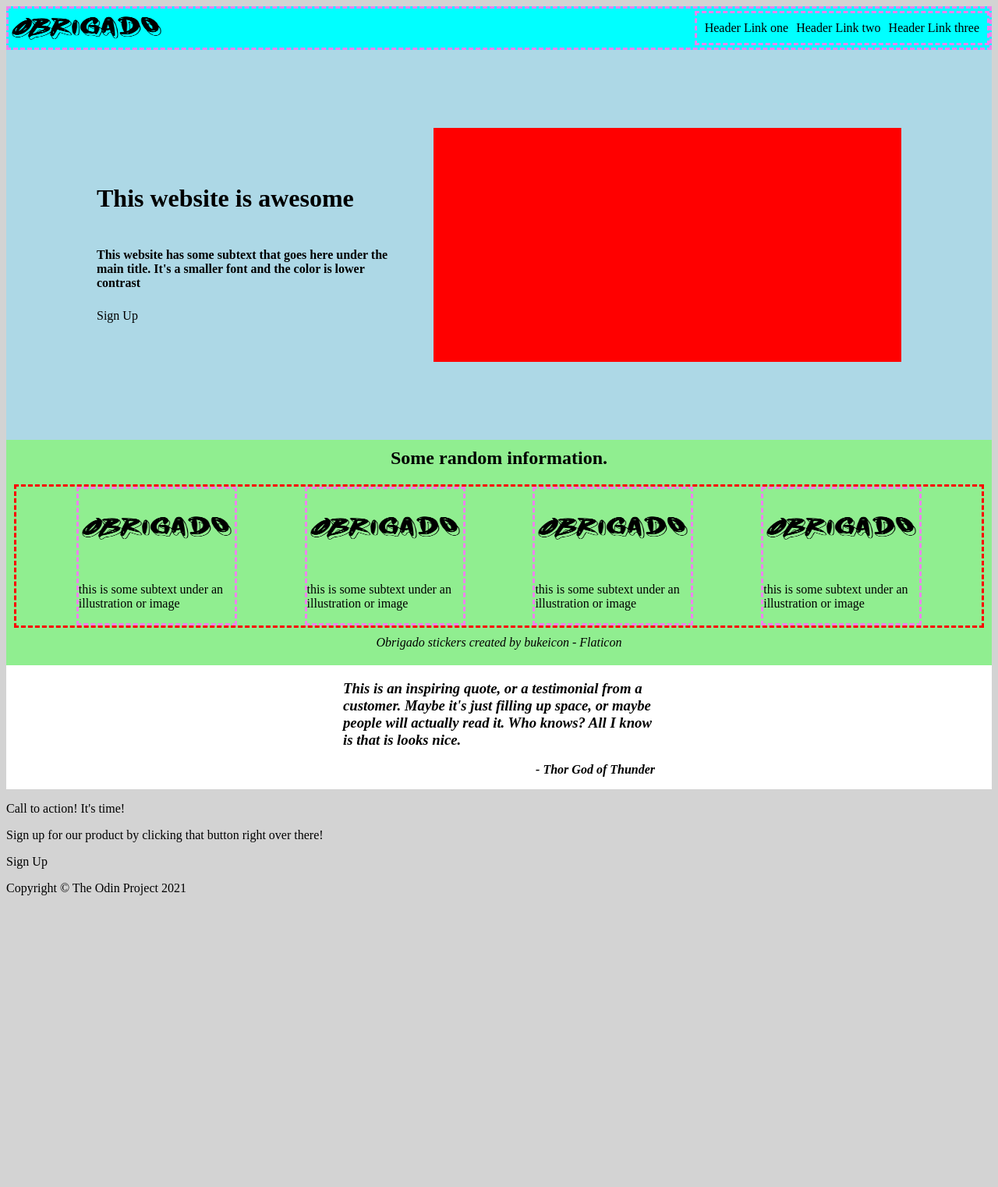
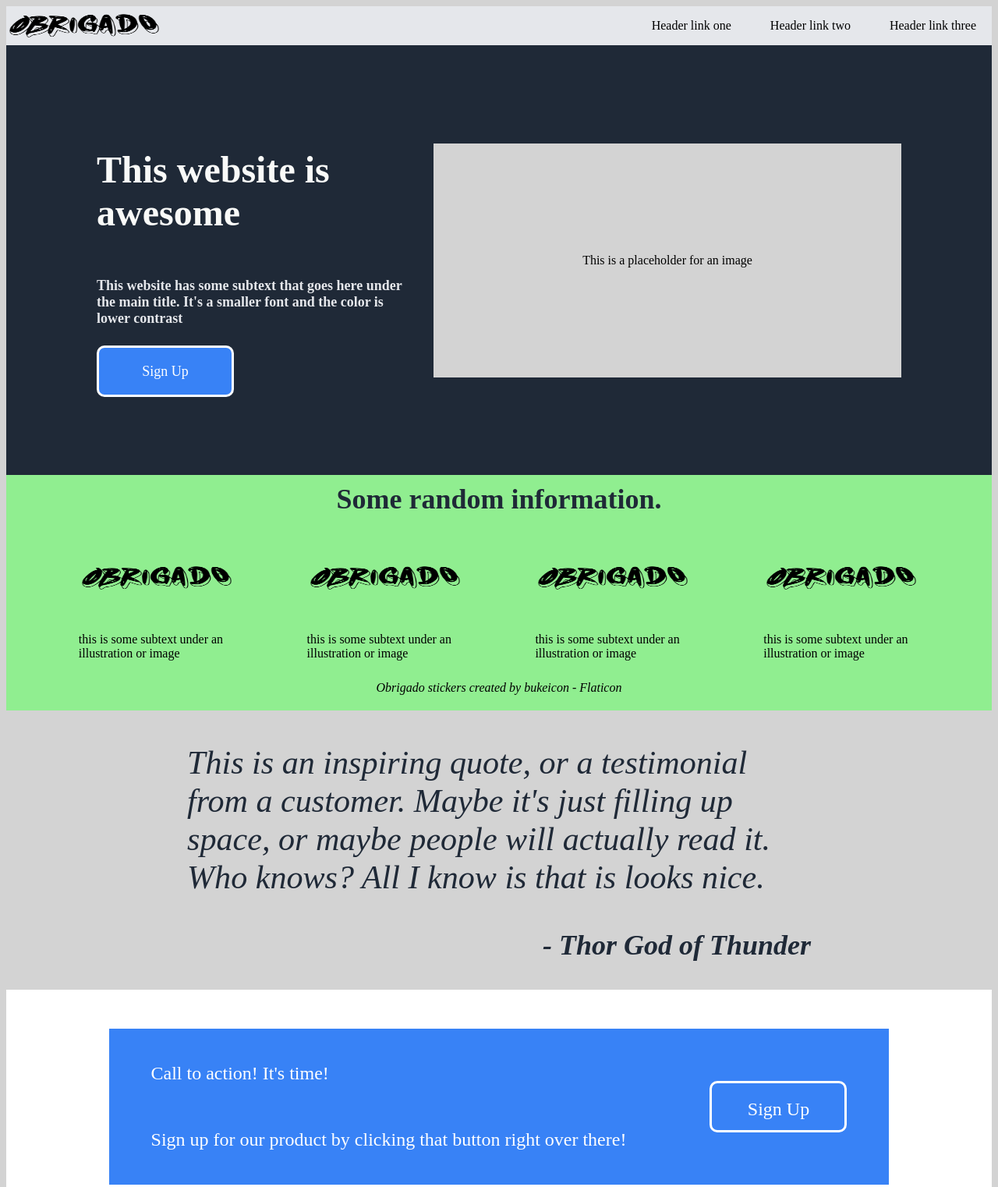
Before and after one commit to DuderCoding/TOP-Landing-Page, a plain HTML site: page index.html in a window 1280 px wide. Shown: the top 1522 px of the page at 78% size. Before the commit the page ends 1164 px from the top, so only its background shows below. Drawn offline with Linux system fonts and the light colour scheme.

Commit message:
Changed class names to camel-case & styled the signup classes

```diff
--- a/index.html
+++ b/index.html
@@ -12,55 +12,60 @@
         <div class="header">
             <img src="obrigado.png">
             <ul>
-                <li><a href='#'>Header Link one</a></li>
-                <li><a href='#'>Header Link two</a></li>
-                <li><a href='#'>Header Link three</a></li>
+                <li><a href='#'>Header link one</a></li>
+                <li><a href='#'>Header link two</a></li>
+                <li><a href='#'>Header link three</a></li>
             </ul>
         </div>
-        <div class="sub_header">
-            <div class="top_info">
+        <div class="welcomeContainer">
+            <div class="welcomeInfo">
                 <h1>This website is awesome</h1>
                 <strong>This website has some subtext that goes here under the main title. It's a smaller font and the color is lower contrast</strong>
-                <a href="https://www.google.com">Sign Up</a>
+                <div class="signupButton">
+                    <a href="https://www.google.com">Sign Up</a>
+                </div>
             </div>
-            <div class = "placeholder"></div>
+            <div class = "imagePlaceholder">This is a placeholder for an image</div>
         </div>
-        <div class="middle_info">
+        <div class="mainContent">
             <h2>Some random information.</h2>
-            <div class = "boxes">
-                <div class = "single_box">
+            <div class = "boxesContainer">
+                <div class = "imageWithText">
                     <img src="obrigado.png">
                     <p>this is some subtext under an illustration or image</p>
                 </div>
-                <div class = "single_box">
+                <div class = "imageWithText">
                     <img src="obrigado.png">
                     <p>this is some subtext under an illustration or image</p>
                 </div>
-                <div class = "single_box">
+                <div class = "imageWithText">
                     <img src="obrigado.png">
                     <p>this is some subtext under an illustration or image</p>
                 </div>
-                <div class = "single_box">
+                <div class = "imageWithText">
                     <img src="obrigado.png">
                     <p>this is some subtext under an illustration or image</p>
                 </div>
             </div>
-            <div class = "image_credit">
+            <div class = "iconCredit">
                 <a href="https://www.flaticon.com/free-stickers/obrigado" title="obrigado stickers">Obrigado stickers created by bukeicon - Flaticon</a>
             </div>
         </div>
-        <div class="quote_container">
+        <div class="quoteContainer">
             <div class="quote">
                 <h3>This is an inspiring quote, or a testimonial from a customer. Maybe it's just filling up space, or maybe people will actually read it. Who knows? All I know is that is looks nice.</h3>
                 <p>- Thor God of Thunder</p>
             </div>
         </div>
-        <div class="signup">
-            <div class="signup box">
-                <p>Call to action! It's time!</p>
-                <p>Sign up for our product by clicking that button right over there!</p>
-                <a href="https://www.google.com">Sign Up</a>
-                <div class = "box"></div>
+        <div class="signupContainer">
+            <div class="signupBox">
+                <div class="signupInfo">
+                    <p>Call to action! It's time!</p>
+                    <p>Sign up for our product by clicking that button right over there!</p>
+                </div>
+                <div class = "signupButton">
+                    <a href="https://www.google.com">Sign Up</a>
+                </div>
             </div>
         </div>
         <div class="footer">
--- a/style.css
+++ b/style.css
@@ -7,66 +7,80 @@ body {
     display: flex;
     height: 50px;
     justify-content: space-around;
-    border: medium dashed violet;
     align-items: center;
-    background-color: aqua;
+    background-color: #E5E7EB;
 }
+
 
 img {
     width: 200px;
     height: 100px;
 }
 
-.sub_header {
+.welcomeContainer {
     padding: 100px;
     display: flex;
     justify-content: space-around;
     align-items: center;
-    background-color: lightblue;
+    background-color: #1F2937;
 }
 
-
-.top_info {
+.welcomeInfo {
     display: flex;
     width: 400px;
     flex-direction: column;
     align-items: left;
     gap: 24px;
     flex-wrap: wrap;
+    font-size: 18px;
+    color: #E5E7EB
+
 }
 
-.placeholder {
+.welcomeInfo h1{
+    font-size: 48px;
+    font-weight: bolder;
+    color: #f9faf8;
+}
+
+.imagePlaceholder {
+    display: flex;
+    align-items: center;
+    justify-content: center;
     width: 600px;
     height: 300px;
-    background-color: red;
+    background-color: lightgrey;
 }
 
-.boxes {
+.boxesContainer {
     display: flex;
     gap: 10px;
-    border: medium dashed red;
     justify-content: space-evenly;
 }
 
-.single_box {
-    border: medium dashed violet;
+.imageWithText {
     max-width: 200px;
     max-height: 200px;
 }
 
-.middle_info {
+.mainContent {
     padding: 10px;
     background-color: lightgreen;
 }
 
-.image_credit {
+.mainContent h2 {
+    font-size: 36px;
+    font-weight: bolder;
+    color: #1F2937
+}
+.iconCredit {
     padding: 10px;
     text-align: center;
     font-style: italic;
 }
 
-.quote_container {
-    background-color: white;
+.quoteContainer {
+    background-color: lightgrey;
     display: flex;
     flex-direction: column;
     align-items: center;
@@ -74,15 +88,69 @@ img {
 }
 
 .quote {
-    width: 400px;
+    width: 800px;
     text-align: left;
     word-wrap: normal;
     font-style: italic;
+    font-size: 36px;
+    color: #1F2937
+}
+
+.quote h3 {
+    font-weight: lighter;
 }
 
 .quote p {
     text-align: right;
     font-weight: bold;
+}
+
+.signupContainer {
+    height: 300px;
+    display: flex;
+    background-color: white;
+    justify-content: center;
+}
+
+.signupBox {
+    color: white;
+    font-size: 24px;
+    margin-top: 50px;
+    margin-bottom: 50px;
+    width: 1000px;
+    background-color: #3882f6;
+    display: flex;
+    align-items: center;
+    justify-content: space-around;
+}
+
+.signupInfo {
+    display: flex;
+    flex-direction: column;
+    gap: 10px;
+}
+
+.signupButton {
+    border-radius: 10px;
+    border-color: white;
+    border-style: solid;
+    background: #3882f6;
+    padding: 20px;
+    width: 130px;
+    height: 20px;
+    text-align: center;
+}
+
+.signupButton a {
+    color: white;
+}
+
+.footer {
+    display: flex;
+    justify-content: center;
+    align-items: center;
+    color: white;
+    background-color: darkblue;
 }
 
 h2 {
@@ -97,13 +165,13 @@ li {
 a {
     text-decoration: none;
     color: black;
+
+    padding: 20px;
 }
 
 ul {
     display: flex;
-    border: medium dashed violet;
     margin-left: auto;
     gap: 10px;
     align-items: center;
-    padding: 10px;
 }
```
